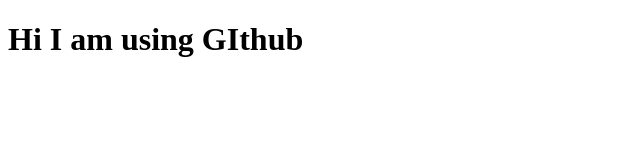
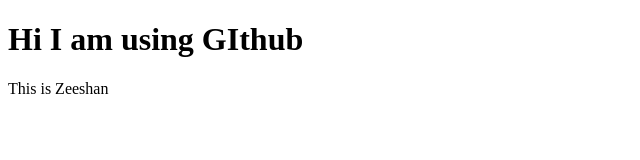
Before and after one commit to ShahzadSarwar10/tables-forms, a plain HTML site: page index.html in a window 1280 px wide. Shown: the whole page, without its empty margins (0-640 px from the left). Drawn offline with Linux system fonts and the light colour scheme.

Commit message:
Name Paragraph Added

```diff
--- a/index.html
+++ b/index.html
@@ -7,5 +7,6 @@
 </head>
 <body>
     <h1>Hi I am using GIthub</h1>
+    <p>This is Zeeshan </p>
 </body>
 </html>
```
